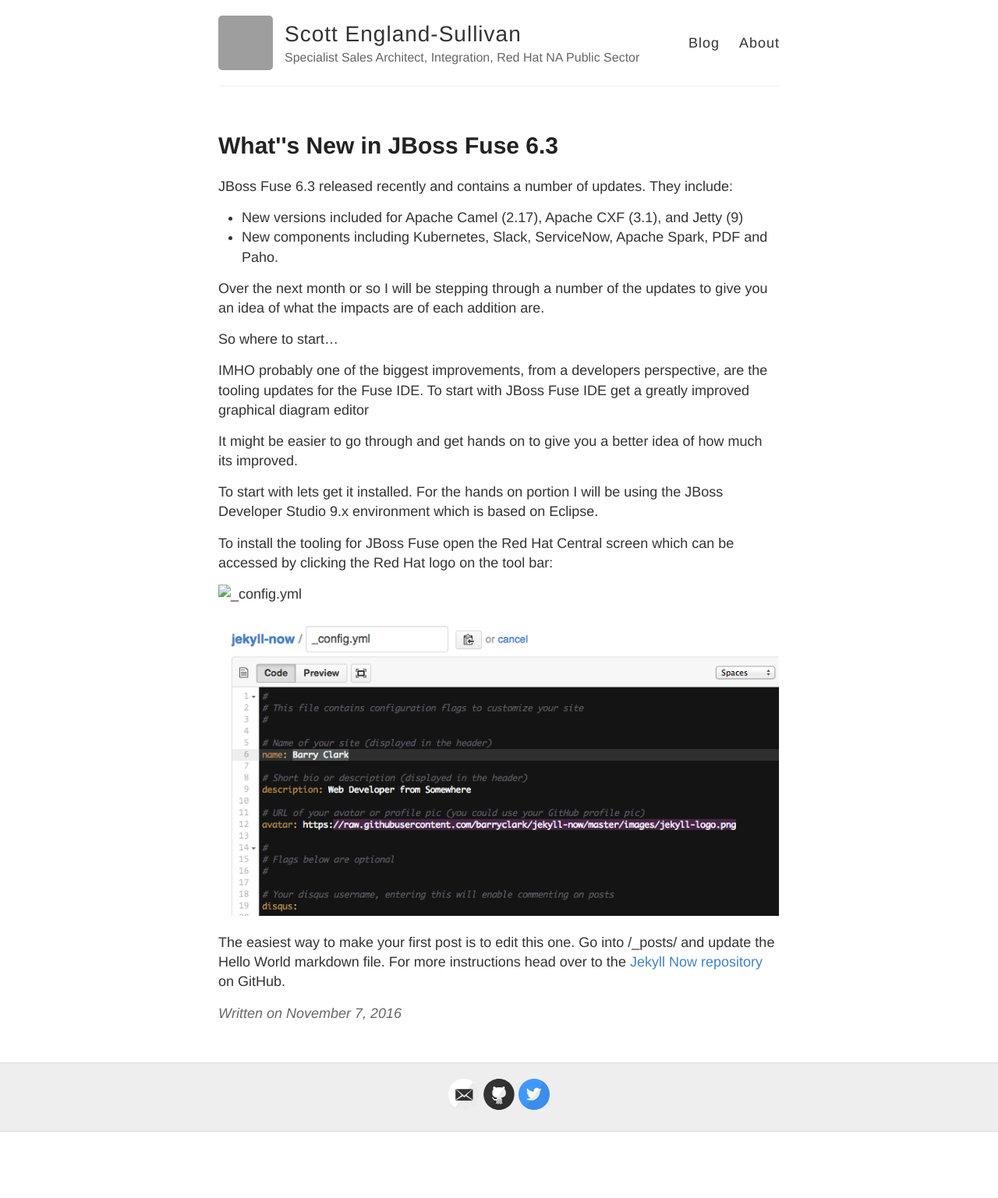
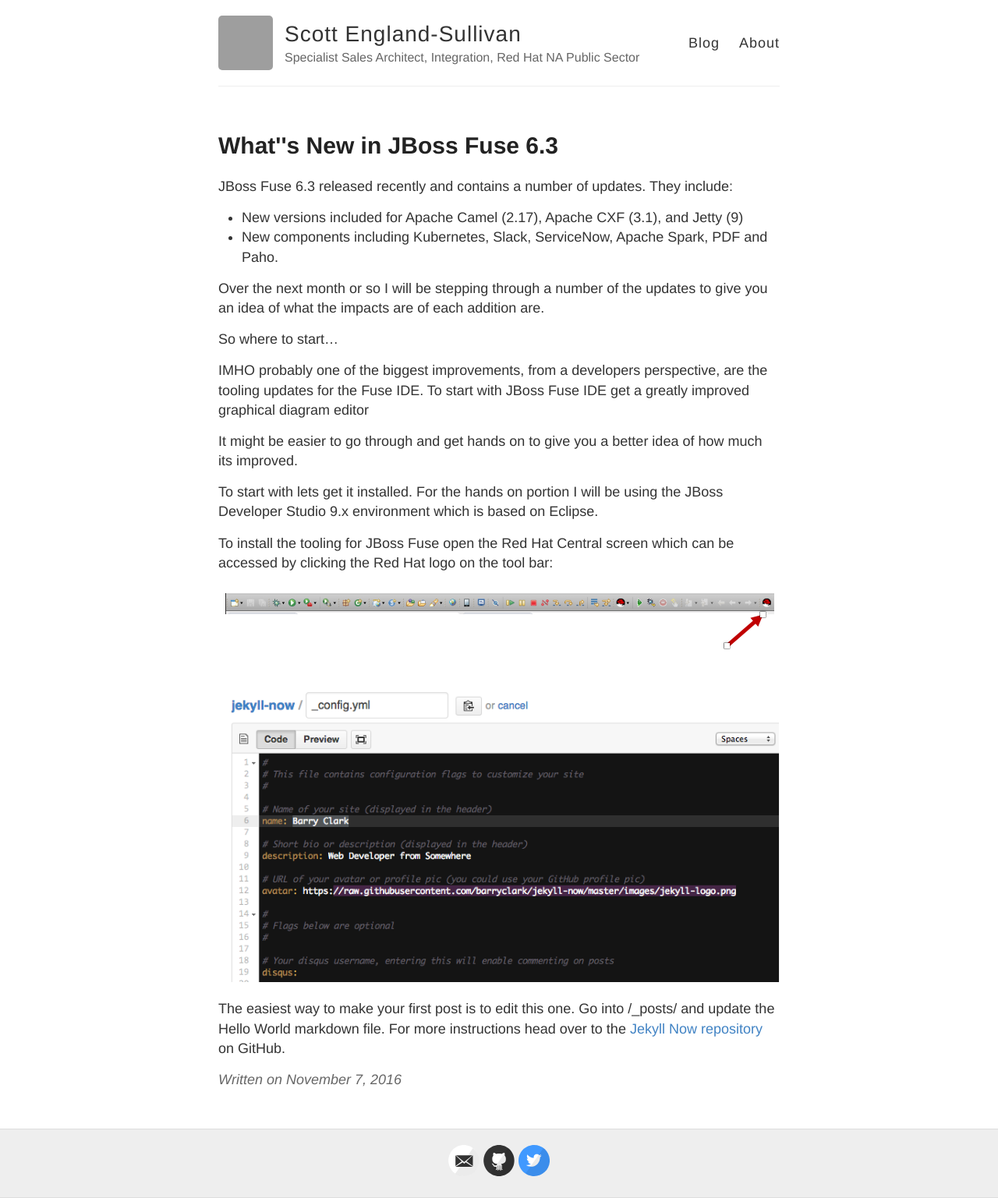
Before and after one commit to sully6768/sully6768.github.io, a Jekyll site: the page built from _posts/2016-11-7-JBoss-Fuse-6.3-Updates.md, in a window 1280 px wide. Shown: the whole page at 78% size. Built offline with Jekyll 4.4.1, drawn with Linux system fonts in a browser that asks for light colours; before the commit the page ends 1452 px from its top, so only the background shows below that; grey boxes are pictures that could not be loaded.

Commit message:
content update: fixed image uri

```diff
--- a/_posts/2016-11-7-JBoss-Fuse-6.3-Updates.md
+++ b/_posts/2016-11-7-JBoss-Fuse-6.3-Updates.md
@@ -22,7 +22,7 @@ To start with lets get it installed. For the hands on portion I will be using th
 
 To install the tooling for JBoss Fuse open the Red Hat Central screen which can be accessed by clicking the Red Hat logo on the tool bar:
 
-![_config.yml]({{ site.baseurl }}/images/toolbar-rhcentral-pointer.png)
+![_config.yml]({{ site.baseurl }}/images/20161107/toolbar-rhcentral-pointer.png)
 
 
 
```
